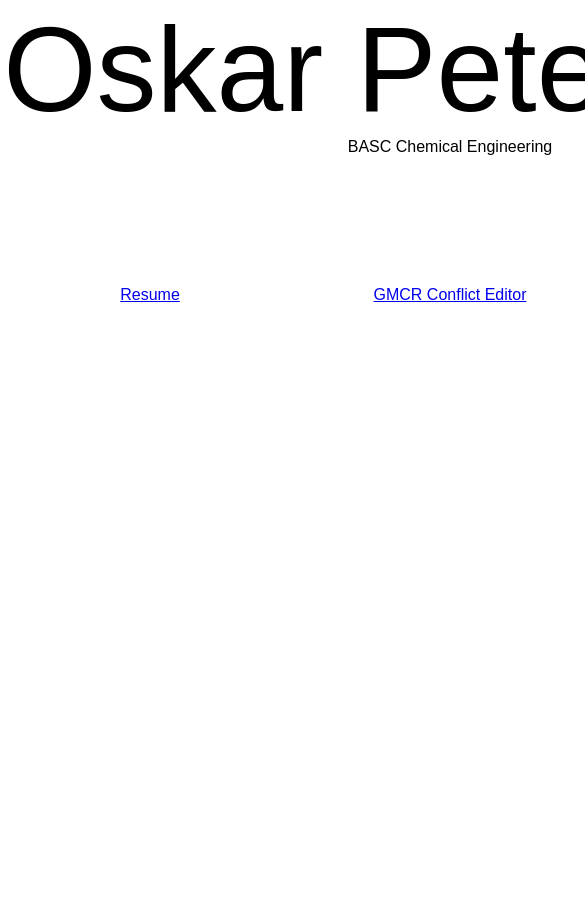
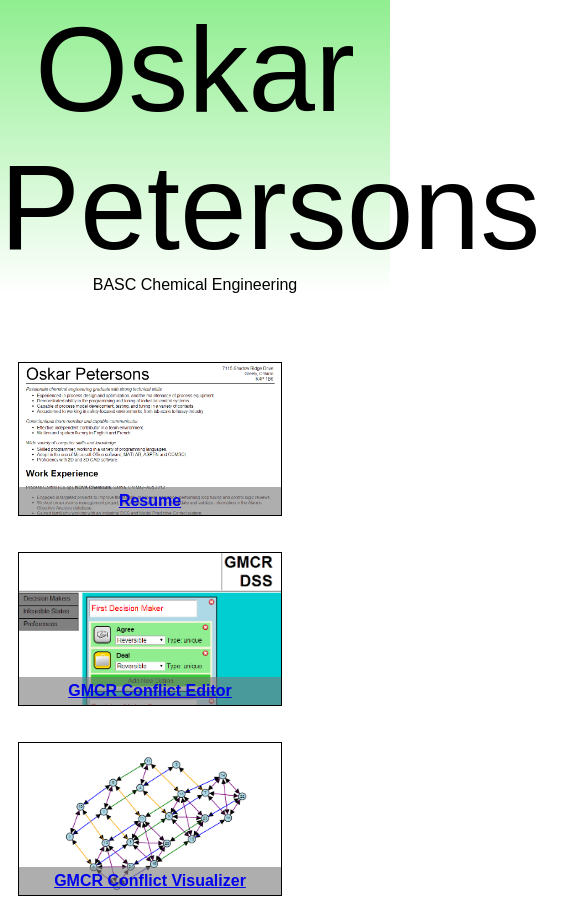
Before and after one commit to onp/simple-site, a plain HTML site: page index.html in a window 390 px wide. Shown: the top 914 px of the page, 585 px wide, since content can reach past the window. Before the commit the page ends 844 px from the top, so only its background shows below. Drawn offline with Linux system fonts and the light colour scheme.

Commit message:
homepage styling
more responsive to horizontal window size changes, plus added images on
links

```diff
--- a/css/styles_index.css
+++ b/css/styles_index.css
@@ -1,7 +1,9 @@
 div.content{
-	width:900px;
+	width:100%;
+    max-width:900px;
 	margin-left:auto;
 	margin-right:auto;
+    background:linear-gradient(to bottom, lightGreen, white)
 }
 
 h1{
@@ -21,18 +23,41 @@ p{
 
 div.linkBox{
     float:left;
+    position:relative;
     height:150px;
     width:260px;
-    margin:20px;
+    margin:18px;
+    background-size:cover;
+    background-repeat:no-repeat;
+    border:1px solid black;
+    padding:1px;
 }
 
 div.linkBox:hover{
-    background-color:lightGreen;
+    border:2px solid black;
+    padding:0px;
+}
+
+div#resume{
+    background-image:url(/images/resume.png);
+}
+
+div#conflict-editor{
+    background-image:url(/images/conflict-editor.png);
+}
+
+div#visualizer{
+    background-image:url(/images/visualizer.png);
 }
 
 a{
+    position:absolute;
+    left:0px;
     display:block;
     width:100%;
-    padding:60px 0px;
+    bottom:0px;
+    padding:5px 0px;
 	text-align:center;
+    font-weight:bold;
+    background-color:rgba(120,120,120,0.6);
 }
--- a/index.html
+++ b/index.html
@@ -12,9 +12,9 @@
 <h1>Oskar Petersons</h1>
 <p>BASC Chemical Engineering</p>
 
-<div class="linkBox"><a href="resume.html">Resume</a></div>
-<div class="linkBox"><a href="gmcr.html">GMCR Conflict Editor</a></div>
-<div class="linkBox"><a href="gmcr-vis">GMCR Conflict Visualizer</a></div>
+<div class="linkBox" id="resume"><a href="resume.html">Resume</a></div>
+<div class="linkBox" id="conflict-editor"><a href="gmcr.html">GMCR Conflict Editor</a></div>
+<div class="linkBox" id="visualizer"><a href="gmcr-vis">GMCR Conflict Visualizer</a></div>
 
 
 
```
Also changed, not shown: images/conflict-editor.PNG (added), images/resume.PNG (added), images/visualizer.PNG (added).
